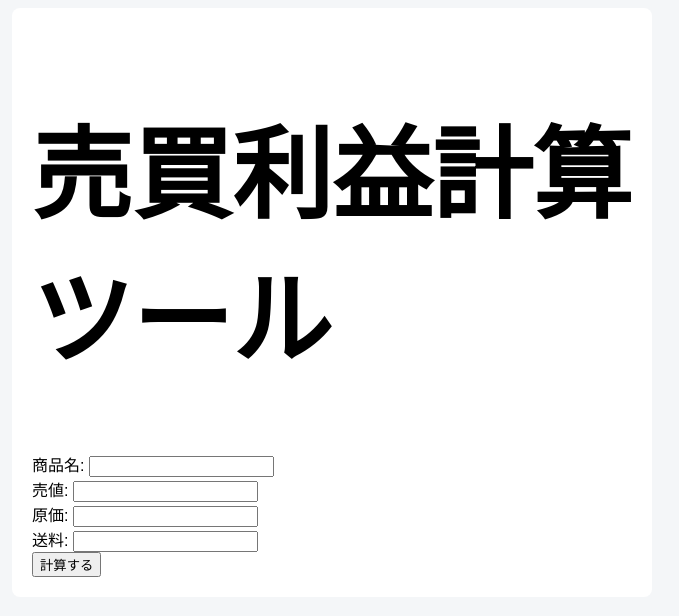
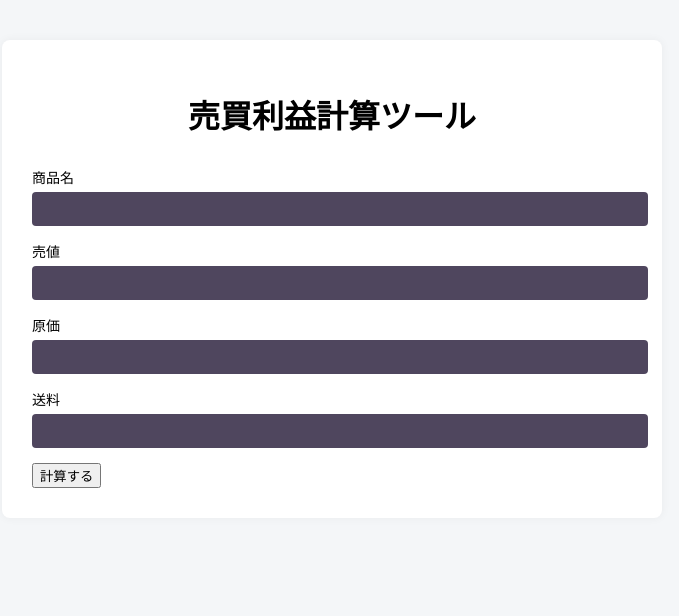
Before and after one commit to raiha-4368/MyResaleTool_Flask, a Flask app: page / in a window 1280 px wide. Shown: the top 616 px of the page, without its empty margins (308-987 px from the left). Run offline with Flask 3, Linux system fonts and the light colour scheme.

Commit message:
[UPDATE] 判定処理にclassを与え、ブラウザ表示時に色を変えるよう更新

```diff
--- a/app.py
+++ b/app.py
@@ -2,7 +2,17 @@ from flask import Flask, render_template, request
 
 app = Flask(__name__)
 
-FEE_RATE = 0.1 #メルカリ手数料10%を想定
+#現状は固定値
+#メルカリ手数料10%を想定
+FEE_RATE = 0.1
+
+#エラーメッセージ定義
+ERROR_REQUIRED = "すべての項目を入力してください"
+ERROR_POSITYVE = "数値は正の値を入力してください"
+ERROR_TOO_LOW = "価格が原価+送料を下回っています"
+ERROR_NOT_NUMBER = "価格・原価・送料は数値で入力してください"
+
+
 
 def  calc_profit(price, cost_price, shipping, fee_rate):
     return price - cost_price - shipping - (price * fee_rate)
@@ -11,11 +21,11 @@ def  calc_profit(price, cost_price, shipping, fee_rate):
 #売買時購入の判定処理を関数化
 def judge_profit(profit):
     if profit < 0:
-        return "赤字です"
+        return "赤字です","red"
     elif profit < 300:
-        return "利益が少なめです。(要塞検討)"
+        return "利益が少なめです。(要塞検討)", "yellow"
     else:
-        return "出品候補です"
+        return "出品候補です", "green"
 
 # テスト用関数
 def test_judge():
@@ -29,8 +39,8 @@ def test_judge():
         ]
 
     for profit, expected in test_cases:
-        result = judge_profit(profit)
-        print(f"profit={profit} -> {result} (期待値: {expected})")
+        result, judge_class = judge_profit(profit)
+        print(f"profit={profit} -> {result} color:{judge_class} (期待値: {expected})")
 
         #想定外の結果が出た場合、NGと表示する
         if result != expected:
@@ -51,6 +61,7 @@ def index():
     result = None
     error = None
     judge = None
+    judge_class = None
 
     if request.method == "POST":
         name = request.form.get("name")
@@ -60,7 +71,7 @@ def index():
 
         #空欄チェック
         if not name or not price or not cost_price or not shipping:
-            error = "すべての項目を入力してください"
+            error = ERROR_REQUIRED
         else:
             try:
                 #入力値チェック後、int型へ変更
@@ -70,15 +81,15 @@ def index():
 
                 #数値の正当性をチェック
                 if price <= 0 or cost_price <= 0 or shipping <= 0:
-                  error = "数値は正の値を入力してください"
+                  error = ERROR_POSITYVE
                 elif price < cost_price + shipping:
-                    error = "価格が原価+送料を下回っています。"
+                    error = ERROR_TOO_LOW
                 else:
                     #ここで計算処理
                     profit  = int(calc_profit(price, cost_price, shipping, FEE_RATE))
                     profit_rate = int(profit / cost_price * 100) if cost_price > 0 else 0
                     #赤字判定を関数で行う
-                    judge = judge_profit(profit)
+                    judge, judge_class = judge_profit(profit)
                     result = {
                         "name": name,
                         "price": price,
@@ -87,10 +98,11 @@ def index():
                         "profit": profit,
                         "profit_rate": profit_rate,
                         "judge": judge,
+                        "judge_class": judge_class,
                         }
 
             except ValueError:
-                error = "価格・原価・送料は数値で入力してください。"
+                error = ERROR_NOT_NUMBER
 
 
 
--- a/static/css/style.css
+++ b/static/css/style.css
@@ -9,16 +9,65 @@ body {
 /* classによるスタイルの適用 */
 /* 背景が薄グレーになり、白いカードが中央に出る */
 .container {
-  width: 600px;
-  margin: 0 auto;
-  padding: 20px;
+  max-width: 600px;
+  margin: 40px auto;
+  padding: 30px;
   background: white;
   border-radius: 8px;
+  box-shadow: 0 0 10px rgba(0,0,0,0.05)
 }
 
 h1 {
-  font-size: 100px;
+  text-align: center;
+  margin-bottom: 30px;
 }
+
+.field {
+  margin-bottom: 15px;
+}
+
+label {
+  display: block;
+  font-size: 14px;
+  margin-bottom: 5px;
+}
+
+input {
+  width: 100%;
+  padding: 8px;
+  background: #4f465e;
+  color: white;
+  border: none;
+  border-radius: 4px;
+  font-size: 16px;
+}
+
+.result-box {
+  margin-top: 20px;
+  padding: 20px;
+  border-radius: 6px;
+  background: #f0f4ff;
+}
+.judge {
+  font-weight: bold;
+  font-size: 18px;
+}
+
+.judge.red {
+  color: #dc2626;
+}
+.judge.yellow {
+  color: #ca8a04;
+}
+.judge.green {
+  color: #16a34a;
+}
+
+
+.error_message {
+  color: red;
+}
+
 
 /* idによるスタイルの適用 */
 #name {
--- a/templates/index.html
+++ b/templates/index.html
@@ -11,37 +11,39 @@
   <div class="container">
     <h1>売買利益計算ツール</h1>
 
-    <form method="post">
-      <div id="name">
-        商品名:
+    <form method="post" class="form-box">
+      <div class="field">
+        <label>商品名</label>
         <input type="text" name="name">
       </div>
-      <div id="price">
-        売値:
+      <div class="field">
+        <label>売値</label>
         <input type="text" name="price">
       </div>
-      <div id="cost_price">
-        原価:
+      <div class="field">
+        <label>原価</label>
         <input type="text" name="cost_price">
       </div>
-      <div id="shipping">
-        送料:
+      <div class="field">
+        <label>送料</label>
         <input type="text" name="shipping">
       </div>
 
       <button type="submit">計算する</button>
     </form>
     {% if error %}
-    <p style="color:red">{{ error }}</p>
+    <p class="error_message">{{ error }}</p>
     {% endif %}
     {% if result %}
-    <h2>計算結果</h2>
-    <p>商品名:{{ result.name}}</p>
-    <p>利益:{{ result.profit}} 円</p>
-    <p>利益率:{{ result.profit_rate}} %</p>
-    <p>判定:
-      <font color="red">{{ result.judge }}</font>
-    </p>
+    <div class="result-box">
+      <h2>計算結果</h2>
+      <p>商品名:{{ result.name}}</p>
+      <p>利益:{{ result.profit}} 円</p>
+      <p>利益率:{{ result.profit_rate}} %</p>
+      <p class="judge {{ result.judge_class }}">
+        {{ result.judge }}
+      </p>
+    </div>
     {% endif %}
   </div>
 </body>
```
